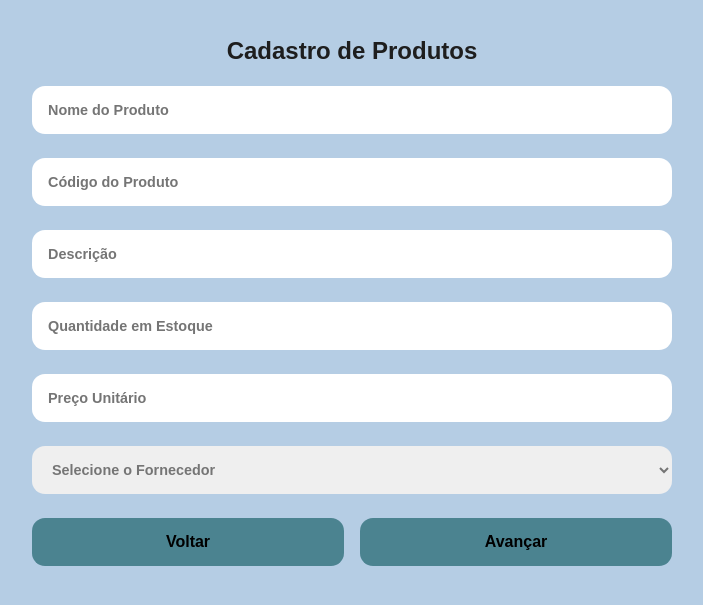
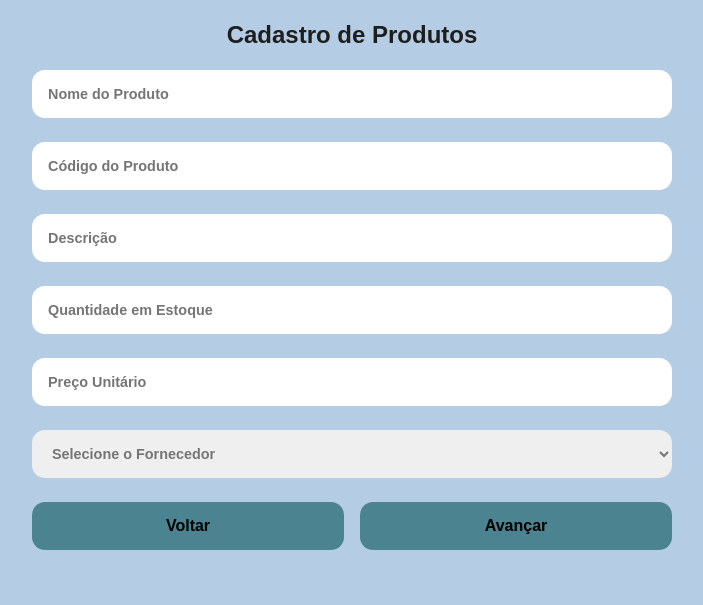
Before and after one commit to DanielRd27/SPRINT, a PHP site: page /cadastro_produto.html in a window 1280 px wide. Shown: the top 605 px of the page, without its empty margins (288-991 px from the left). Run offline with PHP 8.4, Linux system fonts and the light colour scheme.

Commit message:
arrumando posicionamento de tela

```diff
--- a/style.css
+++ b/style.css
@@ -16,7 +16,7 @@ body{
 
 /* Body dos formularios e tabelas */
 .tabela_form{
-    margin-top: 2rem;
+    margin-top: 1rem;
 }
 
 /* Body da pagina de login */
```
